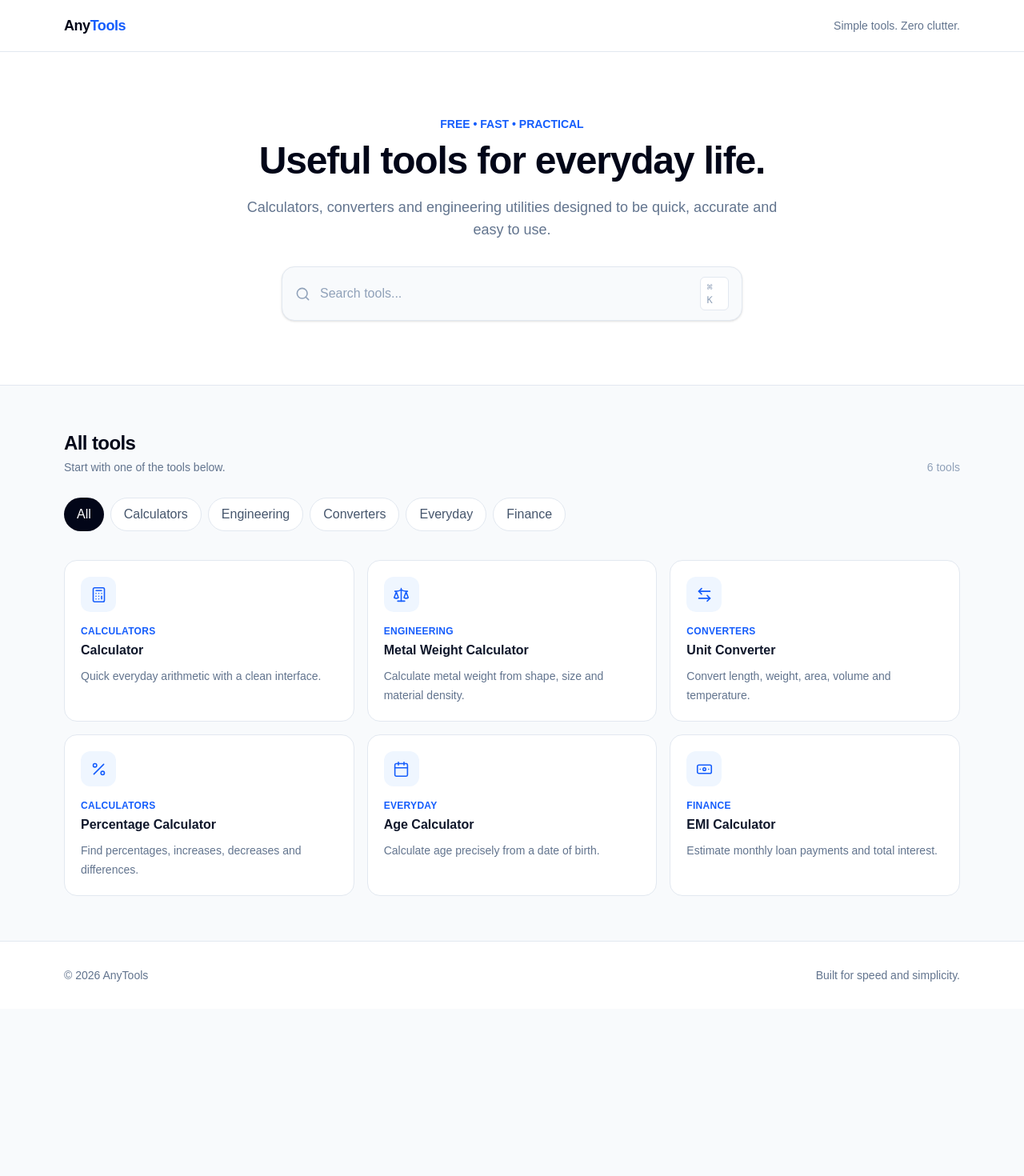
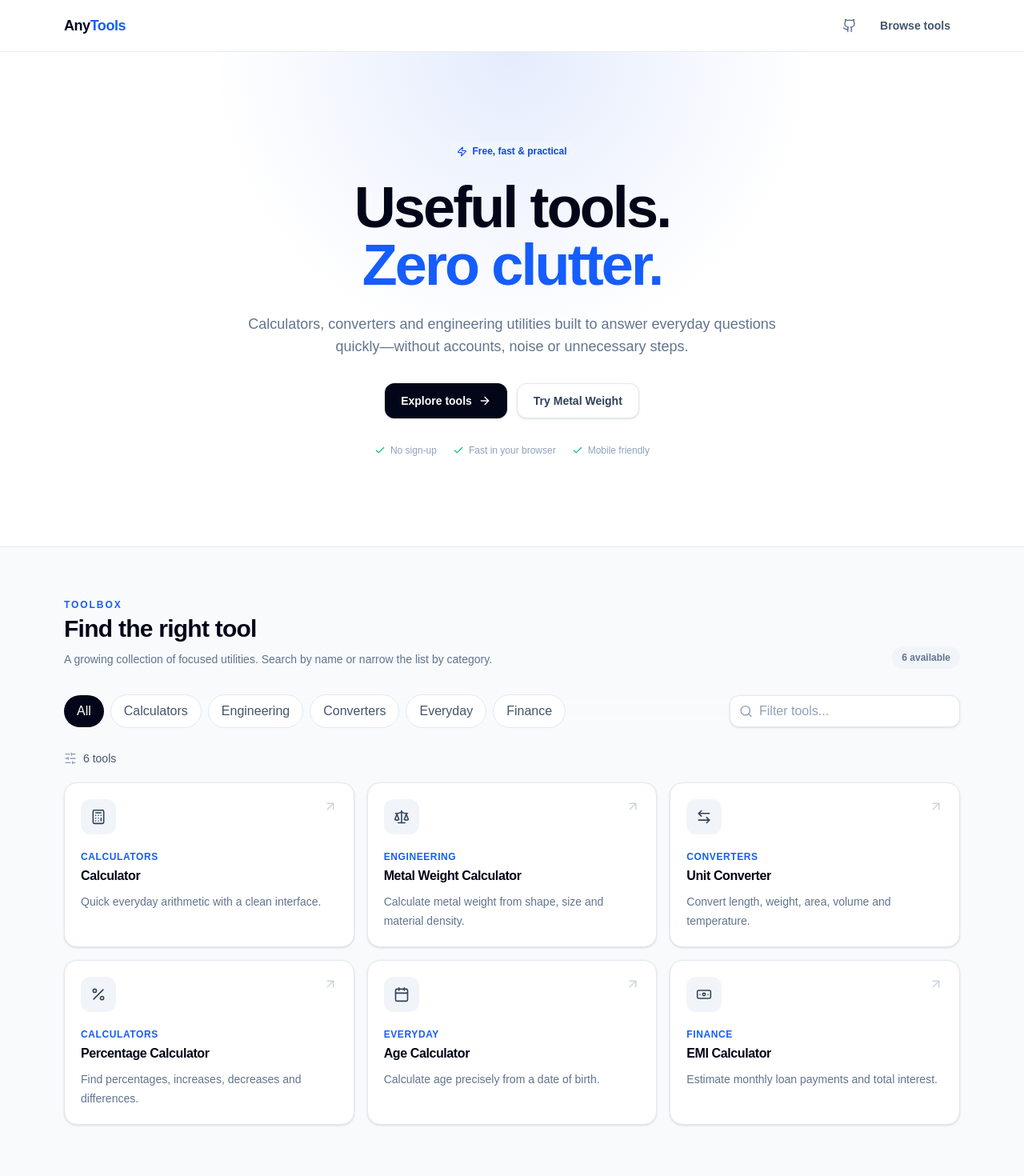
Before and after one commit to farukislamyt/any-tools, a Next.js app: page / in a window 1280 px wide. Shown: the top 1470 px of the page at 80% size. Before the commit the page ends 1261 px from the top, so only its background shows below. Built offline with nearby package versions, Linux system fonts and the light colour scheme.

Commit message:
feat(home): upgrade homepage with design system

```diff
--- a/app/page.tsx
+++ b/app/page.tsx
@@ -1,47 +1,54 @@
-import { Search } from "lucide-react";
-import { ToolCard } from "@/components/tool-card";
+import Link from "next/link";
+import { ArrowRight, Check, Github, Zap } from "lucide-react";
+import { ToolBrowser } from "@/components/home/tool-browser";
+import { Badge } from "@/components/ui/badge";
+import { SectionHeading } from "@/components/ui/section-heading";
 import { categories, tools } from "@/lib/tools";
 
 export default function Home() {
   return (
-    <main className="min-h-screen">
-      <header className="border-b border-slate-200 bg-white">
+    <main className="min-h-screen overflow-hidden">
+      <header className="border-b border-slate-200/80 bg-white/90 backdrop-blur">
         <div className="container flex h-16 items-center justify-between">
-          <a href="/" className="text-lg font-bold tracking-tight text-slate-950">Any<span className="text-blue-600">Tools</span></a>
-          <span className="hidden text-sm text-slate-500 sm:block">Simple tools. Zero clutter.</span>
+          <Link href="/" className="text-lg font-extrabold tracking-tight text-slate-950">Any<span className="text-blue-600">Tools</span></Link>
+          <nav className="flex items-center gap-2">
+            <a href="https://github.com/farukislamyt/any-tools" target="_blank" rel="noreferrer" aria-label="AnyTools on GitHub" className="inline-flex size-9 items-center justify-center rounded-xl text-slate-500 transition hover:bg-slate-100 hover:text-slate-950"><Github size={18} /></a>
+            <Link href="#tools" className="hidden rounded-xl px-3 py-2 text-sm font-semibold text-slate-600 hover:bg-slate-100 sm:block">Browse tools</Link>
+          </nav>
         </div>
       </header>
 
-      <section className="border-b border-slate-200 bg-white">
-        <div className="container py-16 text-center sm:py-20">
-          <p className="mb-3 text-sm font-semibold text-blue-600">FREE • FAST • PRACTICAL</p>
-          <h1 className="mx-auto max-w-3xl text-4xl font-bold tracking-tight text-slate-950 sm:text-5xl">Useful tools for everyday life.</h1>
-          <p className="mx-auto mt-5 max-w-2xl text-base leading-7 text-slate-500 sm:text-lg">Calculators, converters and engineering utilities designed to be quick, accurate and easy to use.</p>
-          <div className="mx-auto mt-8 flex max-w-xl items-center gap-3 rounded-2xl border border-slate-200 bg-slate-50 px-4 py-3 text-left shadow-sm">
-            <Search size={19} className="shrink-0 text-slate-400" />
-            <input aria-label="Search tools" placeholder="Search tools..." className="w-full bg-transparent text-sm outline-none placeholder:text-slate-400" />
-            <kbd className="hidden rounded-md border border-slate-200 bg-white px-2 py-1 text-xs text-slate-400 sm:block">⌘ K</kbd>
+      <section className="relative border-b border-slate-200/80 bg-white">
+        <div className="pointer-events-none absolute inset-0 bg-[radial-gradient(circle_at_50%_0%,rgba(37,99,235,0.12),transparent_42%)]" />
+        <div className="container relative py-16 sm:py-24 lg:py-28">
+          <div className="mx-auto max-w-4xl text-center">
+            <Badge tone="blue"><Zap size={13} className="mr-1.5" /> Free, fast & practical</Badge>
+            <h1 className="mx-auto mt-5 max-w-4xl text-4xl font-black tracking-[-0.04em] text-slate-950 sm:text-6xl lg:text-7xl">Useful tools.<br /><span className="text-blue-600">Zero clutter.</span></h1>
+            <p className="mx-auto mt-6 max-w-2xl text-base leading-7 text-slate-500 sm:text-lg">Calculators, converters and engineering utilities built to answer everyday questions quickly—without accounts, noise or unnecessary steps.</p>
+            <div className="mt-8 flex flex-col items-center justify-center gap-3 sm:flex-row">
+              <Link href="#tools" className="inline-flex h-11 items-center justify-center gap-2 rounded-xl bg-slate-950 px-5 text-sm font-bold text-white shadow-sm transition hover:bg-slate-800">Explore tools <ArrowRight size={16} /></Link>
+              <Link href="/tools/metal-weight" className="inline-flex h-11 items-center justify-center rounded-xl border border-slate-200 bg-white px-5 text-sm font-bold text-slate-700 shadow-sm transition hover:border-slate-300 hover:bg-slate-50">Try Metal Weight</Link>
+            </div>
+            <div className="mt-8 flex flex-wrap justify-center gap-x-5 gap-y-2 text-xs font-medium text-slate-400"><span className="inline-flex items-center gap-1.5"><Check size={14} className="text-emerald-500" /> No sign-up</span><span className="inline-flex items-center gap-1.5"><Check size={14} className="text-emerald-500" /> Fast in your browser</span><span className="inline-flex items-center gap-1.5"><Check size={14} className="text-emerald-500" /> Mobile friendly</span></div>
           </div>
         </div>
       </section>
 
-      <section className="container py-10 sm:py-14">
-        <div className="mb-7 flex items-end justify-between gap-4">
-          <div><h2 className="text-2xl font-bold tracking-tight text-slate-950">All tools</h2><p className="mt-1 text-sm text-slate-500">Start with one of the tools below.</p></div>
-          <span className="text-sm text-slate-400">{tools.length} tools</span>
-        </div>
-        <div className="mb-8 flex gap-2 overflow-x-auto pb-1">
-          {categories.map((category, i) => <button key={category} className={`whitespace-nowrap rounded-full px-4 py-2 text-sm font-medium ${i === 0 ? "bg-slate-950 text-white" : "border border-slate-200 bg-white text-slate-600"}`}>{category}</button>)}
-        </div>
-        <div className="grid gap-4 sm:grid-cols-2 lg:grid-cols-3">
-          {tools.map((tool) => <ToolCard key={tool.slug} tool={tool} />)}
+      <section id="tools" className="container scroll-mt-8 py-12 sm:py-16">
+        <SectionHeading eyebrow="Toolbox" title="Find the right tool" description="A growing collection of focused utilities. Search by name or narrow the list by category." action={<span className="hidden rounded-full bg-slate-100 px-3 py-1.5 text-xs font-bold text-slate-500 sm:inline-flex">{tools.length} available</span>} />
+        <div className="mt-8"><ToolBrowser tools={tools} categories={categories} /></div>
+      </section>
+
+      <section className="border-y border-slate-200/80 bg-white">
+        <div className="container grid gap-8 py-12 sm:grid-cols-3 sm:py-14">
+          <div><p className="text-sm font-bold text-slate-950">Built for speed</p><p className="mt-2 text-sm leading-6 text-slate-500">Simple interfaces and lightweight interactions keep common calculations quick.</p></div>
+          <div><p className="text-sm font-bold text-slate-950">Made to be useful</p><p className="mt-2 text-sm leading-6 text-slate-500">Every tool focuses on one job, with clear inputs and results you can understand.</p></div>
+          <div><p className="text-sm font-bold text-slate-950">Growing every week</p><p className="mt-2 text-sm leading-6 text-slate-500">New calculators and engineering utilities can share the same reusable UI foundation.</p></div>
         </div>
       </section>
 
-      <footer className="border-t border-slate-200 bg-white">
-        <div className="container flex flex-col gap-2 py-8 text-sm text-slate-500 sm:flex-row sm:items-center sm:justify-between">
-          <p>© {new Date().getFullYear()} AnyTools</p><p>Built for speed and simplicity.</p>
-        </div>
+      <footer className="bg-slate-950 text-slate-400">
+        <div className="container flex flex-col gap-3 py-8 text-sm sm:flex-row sm:items-center sm:justify-between"><p>© {new Date().getFullYear()} AnyTools</p><p>Useful tools, thoughtfully simple.</p></div>
       </footer>
     </main>
   );
```
